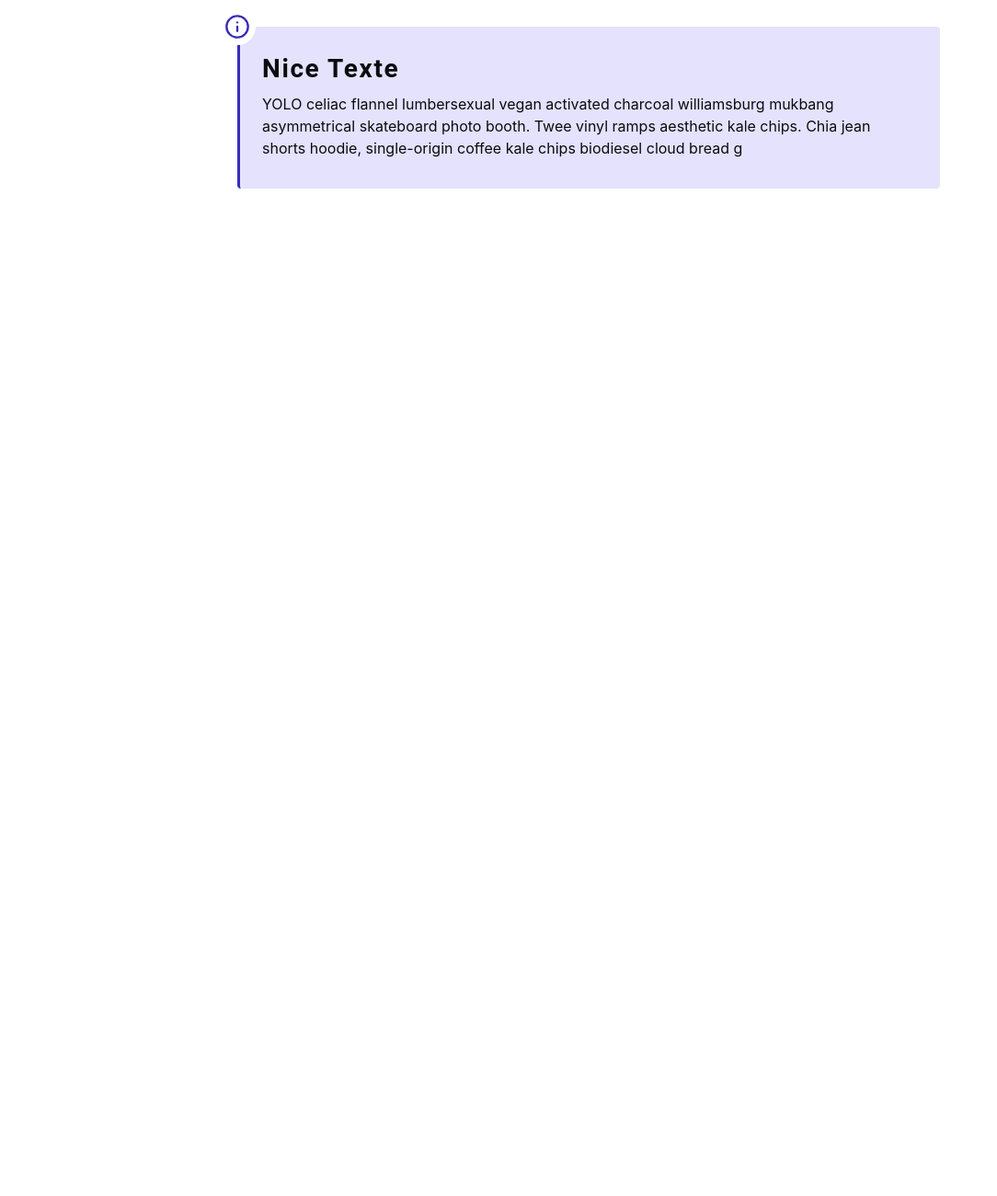
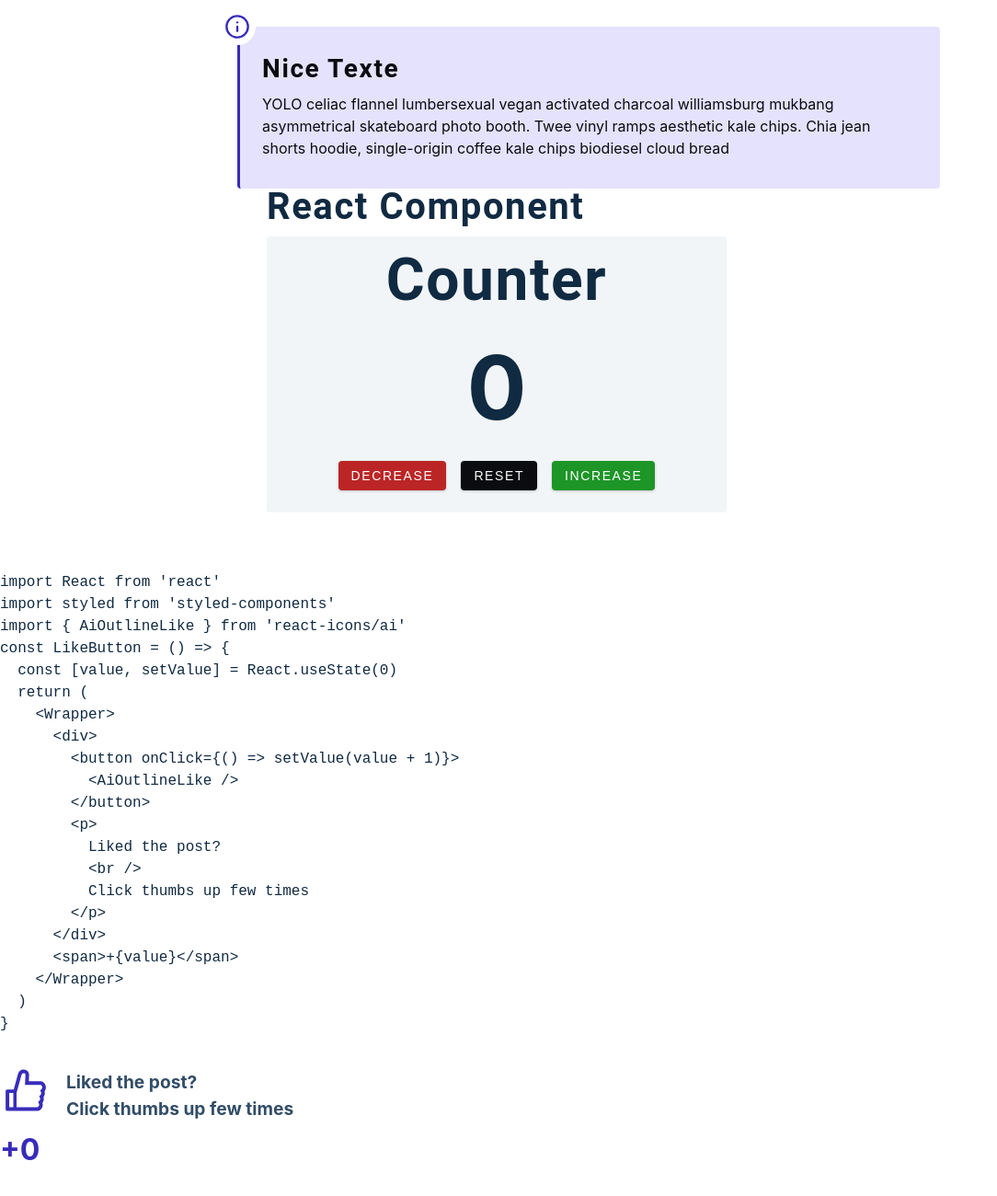
Before and after one commit to neuroloops/gatsby-v3--mdx-blog, a Gatsby site: page /post in a window 1280 px wide. Shown: the part 574-1874 px from the top of the page at 92% size, without its empty margins (0-1084 px from the left). Before the commit the page ends 843 px from the top, so only its background shows below. Built offline with nearby package versions, Linux system fonts and the light colour scheme; Gatsby itself is replaced by a stand-in of ours; code samples lack their colours.

Commit message:
config eslint

````diff
--- a/package.json
+++ b/package.json
@@ -33,8 +33,13 @@
     "styled-components": "^5.2.3"
   },
   "devDependencies": {
+    "eslint": "^8.23.1",
     "eslint-plugin-mdx": "^2.0.5",
+    "eslint-plugin-react": "^7.31.8",
     "prettier": "2.2.1"
+  },
+  "resolutions": {
+    "gatsby-plugin-sharp/probe-image-size": "^7.0.0"
   },
   "repository": {
     "type": "git",
--- a/src/pages/404.jsx
+++ b/src/pages/404.jsx
@@ -1,6 +1,6 @@
-import React from 'react'
 import { Link } from 'gatsby'
 import Layout from '../components/Layout'
+import React from 'react'
 
 const NotFoundPage = () => (
   <Layout>
@@ -15,5 +15,4 @@ const NotFoundPage = () => (
     </section>
   </Layout>
 )
-
 export default NotFoundPage
--- a/src/pages/post.mdx
+++ b/src/pages/post.mdx
@@ -1,5 +1,6 @@
 import { Link } from 'gatsby'
 import { FiInfo } from 'react-icons/fi'
+import { Counter, LikeButton } from '../components/Complete'
 
 <section className="mdx-page">
 
@@ -28,7 +29,34 @@ const lastname = 'smith'
   YOLO celiac flannel lumbersexual vegan activated charcoal williamsburg mukbang
   asymmetrical skateboard photo booth. Twee vinyl ramps aesthetic kale chips.
   Chia jean shorts hoodie, single-origin coffee kale chips biodiesel cloud bread
-  g
 </div>
 
+<h2> React component</h2>
+ <Counter />
 </section>
+
+```jsx
+import React from 'react'
+import styled from 'styled-components'
+import { AiOutlineLike } from 'react-icons/ai'
+const LikeButton = () => {
+  const [value, setValue] = React.useState(0)
+  return (
+    <Wrapper>
+      <div>
+        <button onClick={() => setValue(value + 1)}>
+          <AiOutlineLike />
+        </button>
+        <p>
+          Liked the post?
+          <br />
+          Click thumbs up few times
+        </p>
+      </div>
+      <span>+{value}</span>
+    </Wrapper>
+  )
+}
+```
+
+<LikeButton />
````
Also changed, not shown: .eslintrc.json (added), README.md, 3 other files.
